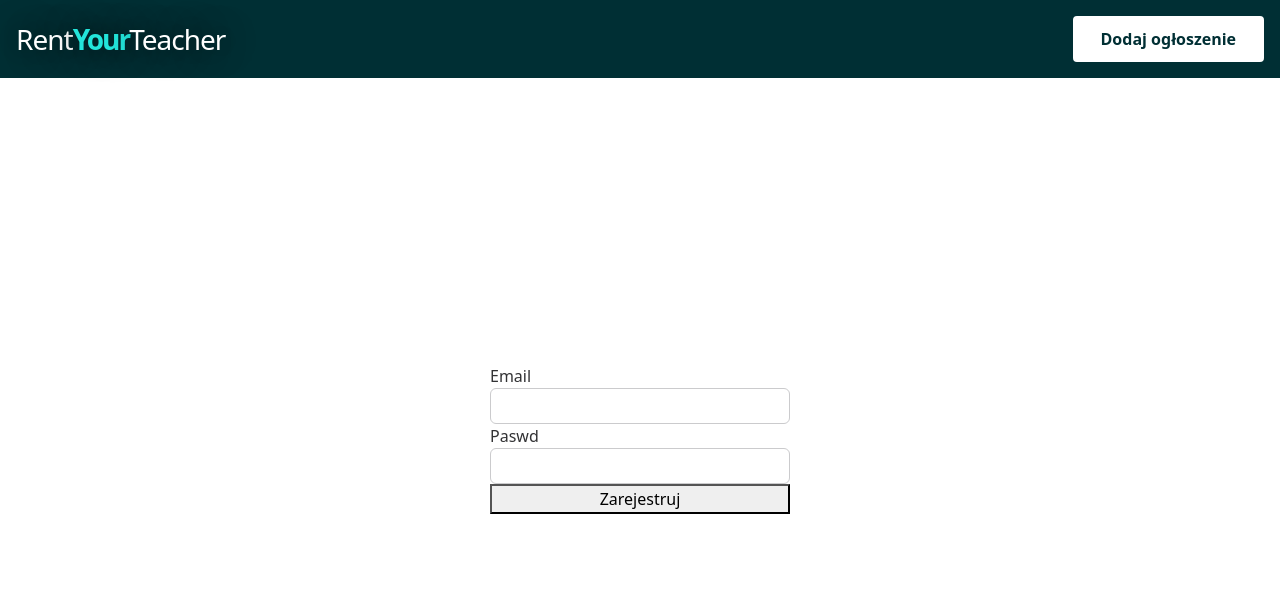
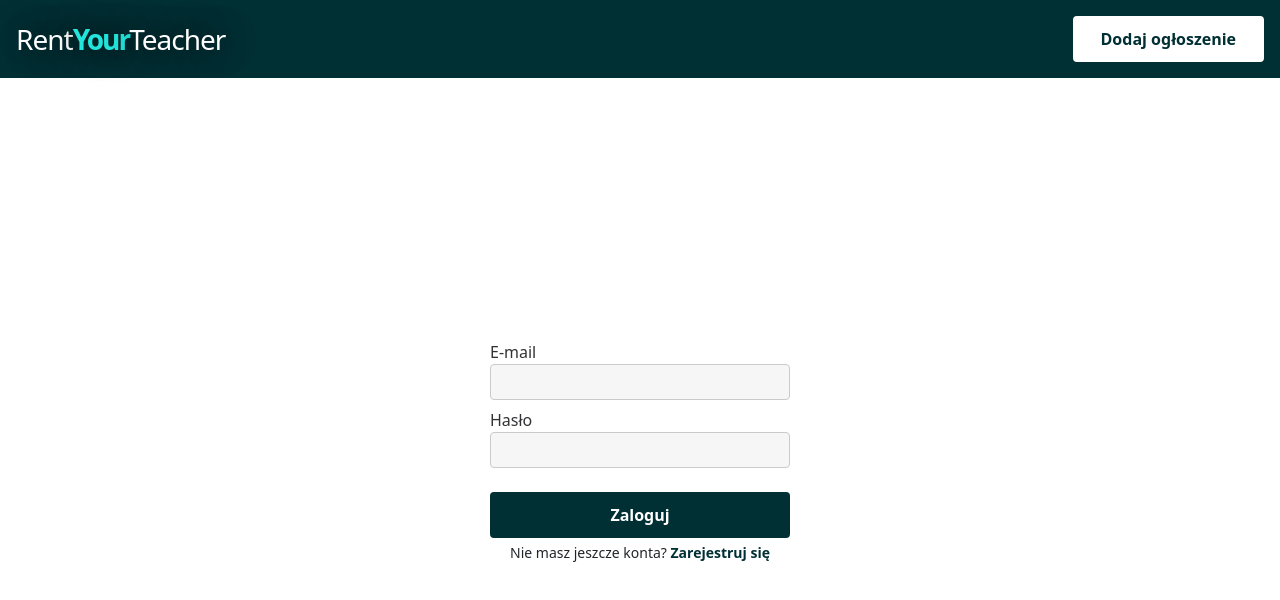
Before and after one commit to DarQxxx/rent-ur-teacher, a React (Create React App) app: page /login in a window 1280 px wide. Shown: the top 600 px of the page. Built offline with nearby package versions, Linux system fonts and the light colour scheme.

Commit message:
add register and login

```diff
--- a/src/App.scss
+++ b/src/App.scss
@@ -6,11 +6,11 @@
   align-items: center;
   text-align: center;
   box-sizing: border-box;
+  justify-content: center;
   cursor: pointer;
   display: inline-flex;
   margin: 0;
   min-height: 40px;
-  padding: 9px 23px;
   text-decoration: none;
   font-weight: 700;
   font-size: 16px;
@@ -18,6 +18,7 @@
   border-radius: 4px;
 
   &--white {
+    padding: 9px 23px;
     background-color: color($colors, white);
     border: solid 5px color($colors, white);
     color: color($colors, primary);
@@ -28,14 +29,29 @@
       color: color($colors, white);
     }
   }
+
+
+    &--green {
+      padding: 9px 23px;
+      background-color: color($colors, primary);
+      border: solid 5px color($colors, primary);
+      color: color($colors, white);
+      transition: all 0.1s;
+
+      &:hover {
+        background-color: color($colors, white);
+        color: color($colors, primary);
+      }
+    }
 }
 
   .input-ryt {
     outline: none;
     border: 1px solid color($colors, light-gray);
-  border-radius: 6px;
+    border-radius: 4px;
     padding: 5px 2px;
     width: 100%;
+    background-color: color($colors, gray-white);
 
     &--error {
       border-color: color($colors, red);
@@ -48,6 +64,7 @@
   .label-ryt {
     color: color($colors, gray);
     font-size: 16px;
+
     &--error {
       color: color($colors, red);
       animation: bump 0.3s normal forwards ease-in-out;
@@ -60,3 +77,8 @@
     margin-bottom: 0;
     animation: bump 0.3s normal forwards ease-in-out;
   }
+
+.color-ryt{
+  color: color($colors, primary);
+  text-decoration: none;
+}
--- a/src/UI/styles/variables.scss
+++ b/src/UI/styles/variables.scss
@@ -7,6 +7,7 @@ $colors: (
         white: #ffffff,
         gray: #323234,
         light-gray: #cbcbcd,
+        gray-white: #f6f6f6,
         red: #bb3333,
         coral: #fff2f6
 );
--- a/src/components/Auth.scss
+++ b/src/components/Auth.scss
@@ -1,4 +1,5 @@
-.auth{
+.auth {
   max-width: 300px;
-  width:100%
+  width: 100%;
+
 }
--- a/src/components/Auth.tsx
+++ b/src/components/Auth.tsx
@@ -1,9 +1,15 @@
-import React from "react";
+import React, {useState} from "react";
 import useValidate from "../hooks/useValidate";
 import useFetch from "../hooks/useFetch";
 import "./Auth.scss";
+import {Link, useNavigate} from "react-router-dom";
 
 const AuthForm: React.FC<{ action: string }> = (props) => {
+    const [submitResult, setSubmitResult] = useState<{ success: any, resultMsg: string }>({
+        success: null,
+        resultMsg: ""
+    });
+    const navigate = useNavigate();
     const name = useValidate("name");
     const email = useValidate("email");
     const password = useValidate("password");
@@ -11,37 +17,44 @@ const AuthForm: React.FC<{ action: string }> = (props) => {
 
     const submitHandler = (event: React.FormEvent<HTMLFormElement>): void => {
         event.preventDefault();
-    if (email.isValid && password.isValid) {
-      props.action === "login"
-        ? authFetch("http://localhost:5000/login", {
-            method: "POST",
-            headers: { "Content-Type": "application/json" },
-            data: {
-              name: name.value,
+        name.setIsTouched(true);
+        password.setIsTouched(true);
+        email.setIsTouched(true)
+        setSubmitResult((prevState) => ({...prevState, success: null}))
+        if (email.isValid && password.isValid && (props.action === "login" ? true : name.isValid)) {
+            const data = {
                 email: email.value,
                 password: password.value,
-            },
+                ...(props.action === "register" && {name: name.value})
+            }
+            authFetch(`http://localhost:5000/${props.action}`, {
+                method: "POST",
+                headers: {"Content-Type": "application/json"},
+                data: data,
+            }).then(r => {
+                if (r.success){
+                    localStorage.setItem("token", r.token);
+                    navigate("/", {replace:true});
+                }
+                else{
+                    setSubmitResult({
+                        success: r.success,
+                        resultMsg: r.error
                     })
-        : name.isValid &&
-          authFetch("http://localhost:5000/register", {
-            method: "POST",
-            headers: { "Content-Type": "application/json" },
-            data: {
-              name: name.value,
-              email: email.value,
-              password: password.value,
-            },
+                }
             });
+
         }
     };
     return (
-    <div className="flex-grow-1 d-flex align-items-center justify-content-center">
-      <form onSubmit={submitHandler} className="d-flex flex-column auth">
+        <div className="flex-grow-1 d-flex align-items-center justify-content-center flex-column">
+            {!submitResult.success && <p className="error-ryt font--18">{submitResult.resultMsg}</p>}
+            <form onSubmit={submitHandler} className="d-flex flex-column auth mt-4">
                 <label
                     htmlFor="email"
                     className={`label-ryt ${email.isError && "label-ryt--error"}`}
                 >
-          Email
+                    E-mail
                 </label>
                 <input
                     value={email.value}
@@ -55,9 +68,9 @@ const AuthForm: React.FC<{ action: string }> = (props) => {
                 {props.action === "register" && (
                     <label
                         htmlFor="fullName"
-            className={`label-ryt ${name.isError && "label-ryt--error"}`}
+                        className={`label-ryt ${name.isError && "label-ryt--error"} mt-2`}
                     >
-            Name
+                        Imię
                     </label>
                 )}
                 {props.action === "register" && (
@@ -75,9 +88,9 @@ const AuthForm: React.FC<{ action: string }> = (props) => {
                 )}
                 <label
                     htmlFor="password"
-          className={`label-ryt ${password.isError && "label-ryt--error"}`}
+                    className={`label-ryt ${password.isError && "label-ryt--error"} mt-2`}
                 >
-          Paswd
+                    Hasło
                 </label>
                 <input
                     value={password.value}
@@ -90,8 +103,16 @@ const AuthForm: React.FC<{ action: string }> = (props) => {
                 {password.isError && (
                     <p className="error-ryt">{password.errorMessage}</p>
                 )}
-        <button type="submit">Zarejestruj</button>
+                <button className="btn-ryt btn-ryt--green mt-4"
+                        type="submit">{props.action === "login" ? "Zaloguj" : "Zarejestruj"}</button>
             </form>
+            {props.action === "login" ? (
+                <p className="font--14 mt-1 mb-0">Nie masz jeszcze konta? <Link className="fw-bold color-ryt"
+                                                                                to='/register'>Zarejestruj się</Link>
+                </p>) : (
+                <p className="font--14 mt-1 mb-0">Masz już konto? <Link className="fw-bold color-ryt" to='/login'>Zaloguj
+                    się</Link></p>)}
+
         </div>
     );
 };
--- a/src/hooks/useValidate.tsx
+++ b/src/hooks/useValidate.tsx
@@ -3,7 +3,7 @@ import React, { useState } from "react";
 const useValidate = (type: string) => {
   const [isTouched, setIsTouched] = useState<boolean>(false);
   const [errorMessage, setErrorMessage] = useState<string>(
-    "Pole nie może być puste"
+    `Pole ${type} nie może być puste`
   );
   const [value, setValue] = useState<any>("");
   const [isValid, setIsValid] = useState<boolean>(false);
@@ -39,8 +39,9 @@ const useValidate = (type: string) => {
         return;
     }
   };
+
   const isError = !isValid && isTouched;
-  return { isValid, isError, errorMessage, blurHandler, changeHandler, value };
+  return { isValid, isError, errorMessage, blurHandler, changeHandler, value, setIsTouched};
 };
 
 export default useValidate;
```
Lines whose indentation alone changed are shown as unchanged.
